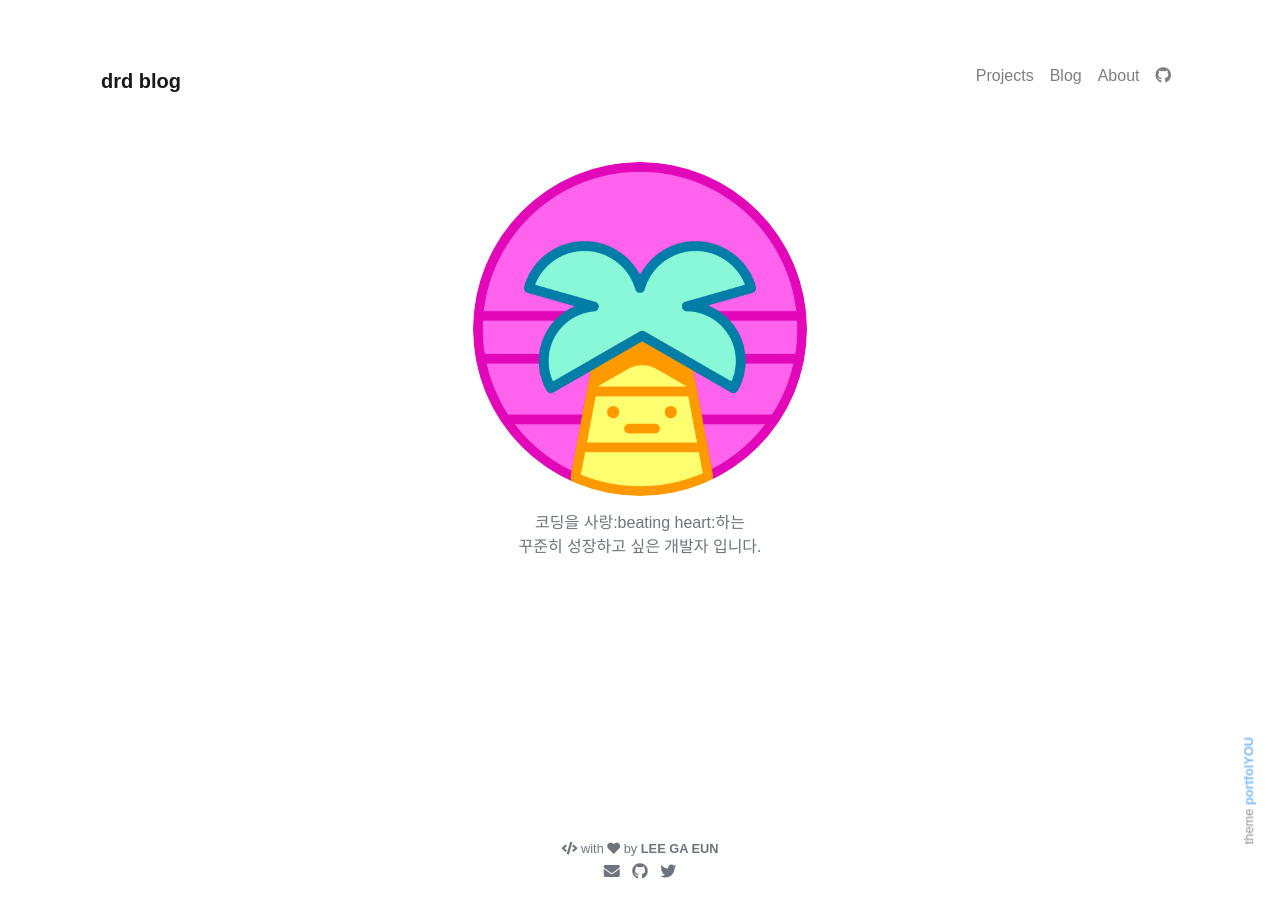
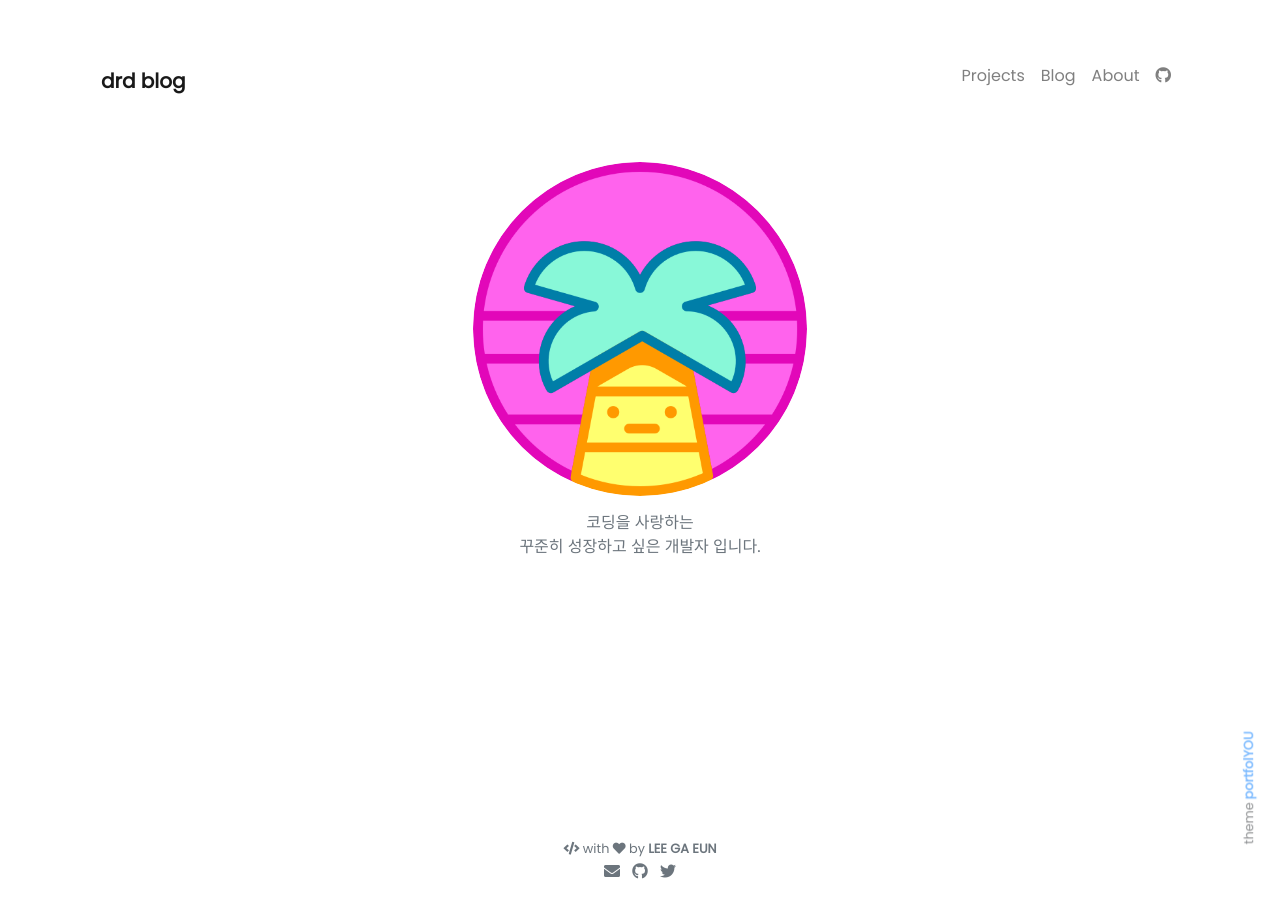
Before and after one commit to drd92dev/drd92dev.github.io, a Jekyll site: the page built from pages/index.md, in a window 1280 px wide. Built offline with Jekyll 4.4.1, drawn with Linux system fonts in a browser that asks for light colours; nearby versions of some CDN libraries.

Commit message:
[MD] 폰트 수정 시도 2

```diff
--- a/_config.yml
+++ b/_config.yml
@@ -1,7 +1,7 @@
 ### Site Settings ###
 title               : drd blog
 description         : >-
-                      코딩을 사랑:beating heart:하는 <br>
+                      코딩을 사랑하는 <br>
                       꾸준히 성장하고 싶은 개발자 입니다.
 baseurl             : "/"                     # Change to empty quotes if you are hosting your site at <your-username>.github.io directly
 repository          : drd92dev/drd92dev.github.io     # Change to <your-username>/<your-username>.github.io (or remove it if you don't need remote projects)
--- a/_sass/portfolYOU.css
+++ b/_sass/portfolYOU.css
@@ -1,4 +1,4 @@
-@import url("https://fonts.googleapis.com/css2?family=Noto+Sans+KR:wght@300;400;500&display=swap");
+@import url("https://fonts.googleapis.com/css?family=Poppins");
 .cls-1 {
   fill: #ffc541;
 }
@@ -750,7 +750,7 @@ html {
 }
 
 body {
-  font-family: 'Noto Sans KR', sans-serif;
+  font-family: "Poppins", sans-serif;
 }
 
 .badge {
--- a/_sass/portfolYOU.scss
+++ b/_sass/portfolYOU.scss
@@ -1,7 +1,7 @@
 @charset "utf-8";
 
 // Custom Fonts
-@import url('https://fonts.googleapis.com/css2?family=Noto+Sans+KR:wght@300;400;500&display=swap');
+@import url('https://fonts.googleapis.com/css?family=Poppins');
 
 // Import partials from `sass_dir` (defaults to `_sass`)
 @import "variables",
```
Also changed, not shown: 1 other file.
